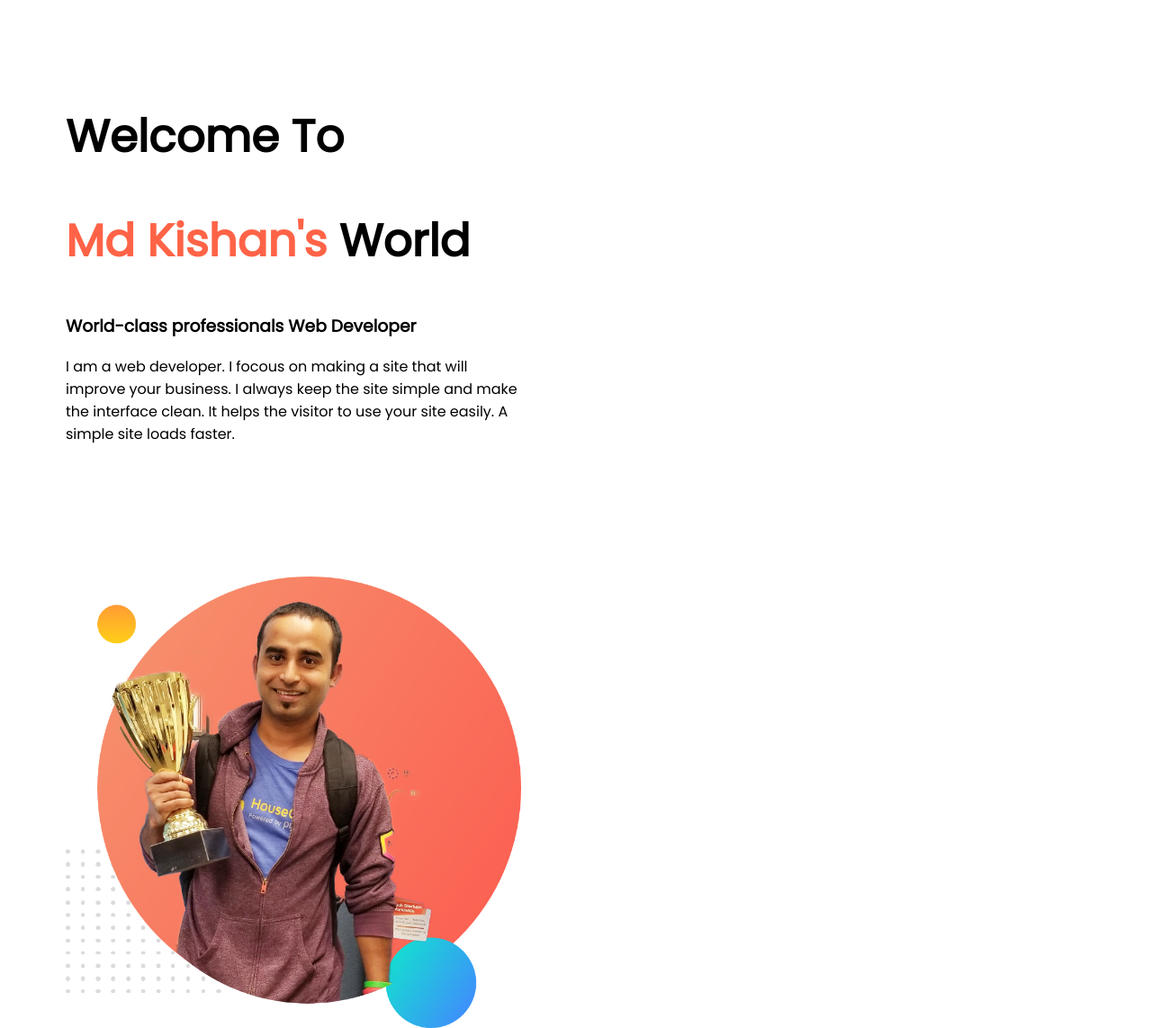
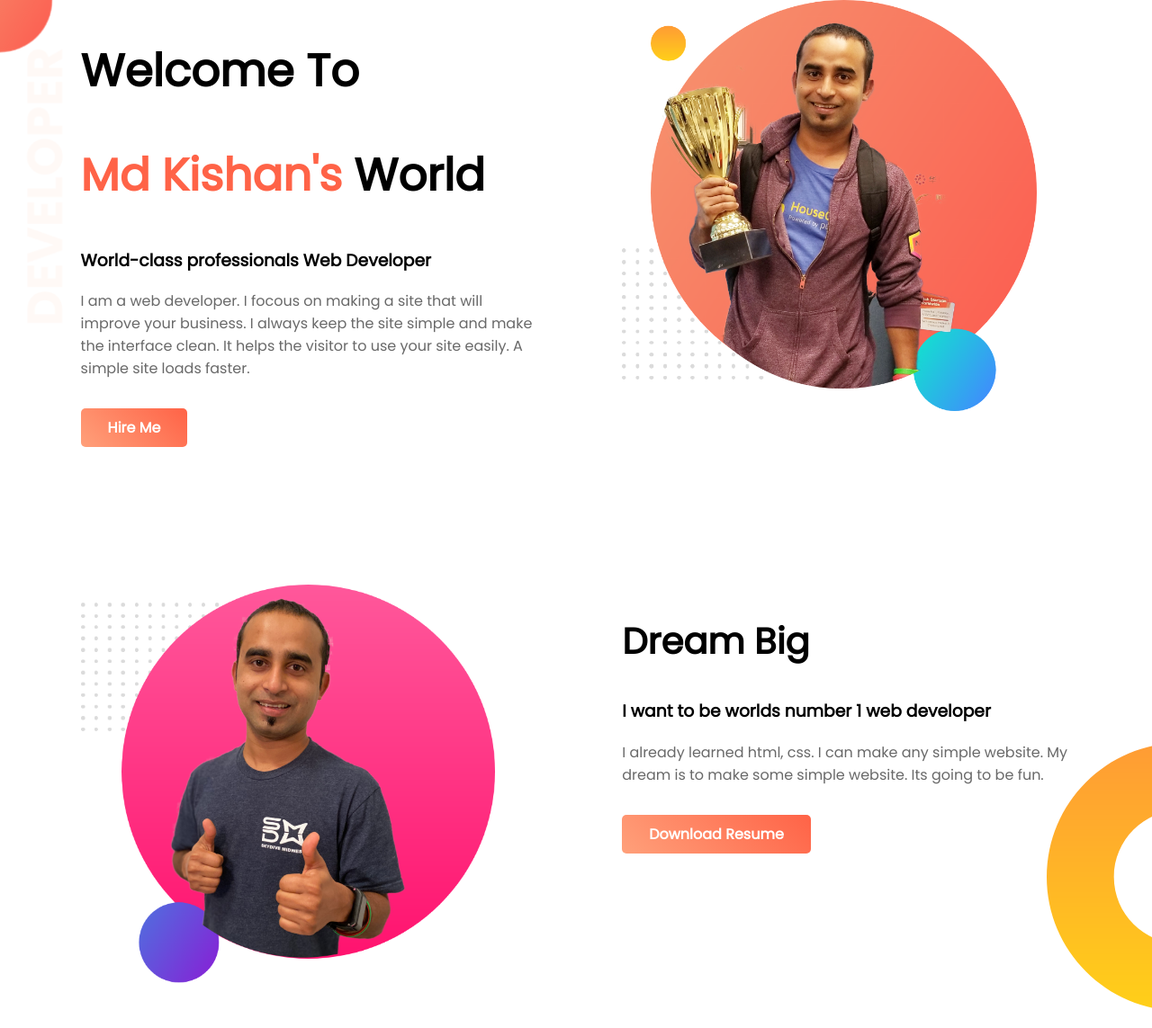
Before and after one commit to mdkishan/portfolio-01, a plain HTML site: page index.html in a window 1280 px wide. Shown: the whole page at 90% size. Drawn offline with Linux system fonts and the light colour scheme.

Commit message:
dream done

```diff
--- a/index.html
+++ b/index.html
@@ -8,16 +8,28 @@
     <link rel="stylesheet" href="style.css">
 </head>
 <body>
-    <section>
+    <section id="top-banner">
         <div class="half-width">
             <h1>Welcome To</h1>
             <h1><span class="name">Md Kishan's</span> World</h1>
             <h3>World-class professionals Web Developer</h3>
-            <p>I am a web developer. I focous on making a site that will improve your business. I always keep the site simple and make the interface clean. It helps the visitor to use your site easily. A simple site loads faster. </p>
+            <p>I am a web developer. I focous on making a site that will improve your business. I always keep the site simple and make the interface clean. It helps the visitor to use your site easily. A simple site loads faster. </p><br>
+            <a class="anchor-button" href="https://www.linkedin.com/in/md-kishan-73a8a11a3/" target="_blank">Hire Me</a>
         </div>
         <div class="half-width">
             <img src="images/jhankar.png" alt="">
         </div>
     </section>
+    <section id="dream">
+        <div class="half-width">
+            <img src="images/jhankar2.png" alt="">
+        </div>
+        <div class="half-width">
+            <h2>Dream Big</h2>
+            <h3>I want to be worlds number 1 web developer</h3>
+            <p>I already learned html, css. I can make any simple website. My dream is to make some simple website. Its going to be fun.</p><br>
+            <a class="anchor-button" href="https://www.linkedin.com/in/md-kishan-73a8a11a3/" target="_blank">Download Resume</a>
+        </div>
+    </section>
 </body>
 </html>
--- a/style.css
+++ b/style.css
@@ -1,18 +1,46 @@
 body {
     font-family: 'Poppins', sans-serif;;
+    margin: 0;
 }
 h1 {
     font-size: 50px;
+}
+h2 {
+    font-size: 40px;
+}
+p {
+    color: dimgray;
 }
 .name {
     color: tomato;
 }
 .half-width {
     width: 40%;
-    margin: 30px;
-    padding: 35px;
+    margin-left: 5%;
+    padding-left: 2%;
     float: left;
 }
-.half-width img {
-    width: 100%;
+section img {
+    width: 90%;
 }
+#top-banner {
+    background-image: url(images/top-banner.png);
+    background-repeat: no-repeat;
+}
+section {
+    height: 500px;
+    padding-bottom: 150px;
+}
+.anchor-button {
+    text-decoration: none;
+    background-image: linear-gradient(45deg, lightsalmon, tomato);
+    color: white;
+    padding: 10px 30px;
+    border-radius: 5px;
+    font-weight: 600;
+}
+#dream {
+    background-image: url(images/dream-bg.png);
+    background-repeat: no-repeat;
+    background-position: right;
+}
```
Also changed, not shown: images/my-bg.png (deleted), images/my-bg2.png (deleted).
